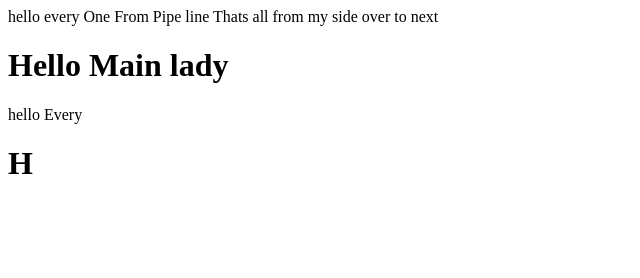
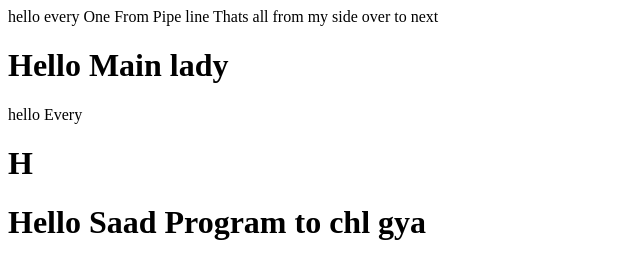
Before and after one commit to sarmadkamal464/pipe-line, a plain HTML site: page index.html in a window 1280 px wide. Shown: the whole page, without its empty margins (0-640 px from the left). Drawn offline with Linux system fonts and the light colour scheme.

Commit message:
Go To Main Server

```diff
--- a/index.html
+++ b/index.html
@@ -12,6 +12,7 @@
 
     <h1>Hello Main lady</h1>
     hello Every <h1>H</h1>
+    <h1>Hello Saad Program to chl gya</h1>
 </body>
 
 </html>
```
